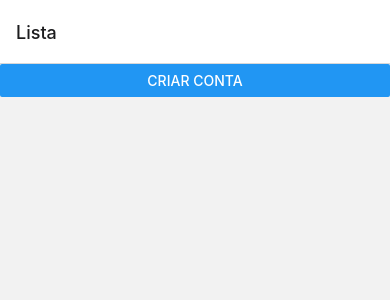
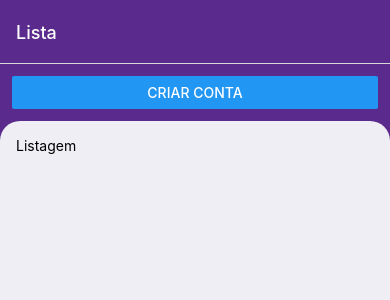
Before and after one commit to mateusbslopes/account-manager-frontend, a React Native app: screen / in a window 390 px wide. Shown: the top 300 px of the page. Built offline with nearby package versions, Linux system fonts and the light colour scheme.

Commit message:
style: implement basic styling of project

```diff
--- a/App.tsx
+++ b/App.tsx
@@ -22,10 +22,10 @@ function App(): React.JSX.Element {
   return (
     <NavigationContainer>
       <Stack.Navigator initialRouteName="Lista">
-        <Stack.Screen name="Lista">
+        <Stack.Screen name="Lista" options={{...screenStyle}}>
           {(props) => <List {...props} accounts={accounts} setAccounts={setAccounts} />}
         </Stack.Screen>
-        <Stack.Screen name="Conta">
+        <Stack.Screen name="Conta" options={{...screenStyle}}>
           {(props) => <Form {...props} accounts={accounts} setAccounts={setAccounts} />}
         </Stack.Screen>
       </Stack.Navigator>
@@ -39,17 +39,30 @@ export const colors = {
   red: "rgb(237,113,130)",
   green: "rgb(132, 196, 107)",
   white: {
-    0: "rbg(255, 255, 255)",
+    0: "rgb(255, 255, 255)",
     10: "rgb(239, 238, 245)"
   },
   spacingStep: 4
 };
 
+export const screenStyle = {
+  headerStyle: {
+    backgroundColor: colors.primary,
+  },
+  headerTintColor: colors.white[0]
+}
+
 export const styles = StyleSheet.create({
   container: {
     backgroundColor: colors.primary,
-    padding: colors.spacingStep,
     flex: 1
+  },
+  card: {
+    padding: colors.spacingStep * 4,
+    flex: 1,
+    backgroundColor: colors.white[10],
+    borderTopLeftRadius: 20,
+    borderTopRightRadius: 20
   }
 });
 export default App;
--- a/src/components/Form.tsx
+++ b/src/components/Form.tsx
@@ -35,7 +35,7 @@ const Form = ({ accounts, setAccounts }: FormProps): JSX.Element => {
         setConfirmMessage("")
 
         if (!inputIsValid(accountCode) && touched) {
-            setError("Invalid input")
+            setError("Codigo Invalido")
             return
         }
 
@@ -143,7 +143,7 @@ const Form = ({ accounts, setAccounts }: FormProps): JSX.Element => {
     }
 
     return (
-        <View style={styles.container}>
+        <View style={styles.card}>
             <>
                 <Text>Codigo da conta</Text>
                 <TextInput onChangeText={setCode} style={{ borderColor: 'black', borderWidth: 3 }} />
--- a/src/components/List.tsx
+++ b/src/components/List.tsx
@@ -1,6 +1,6 @@
 import React from 'react'
-import { Account } from '../../App'
-import { Button, Text } from 'react-native'
+import { Account, colors, styles } from '../../App'
+import { Button, Text, View } from 'react-native'
 
 type ListProps = {
     accounts: Account[]
@@ -17,10 +17,15 @@ const List = ({ accounts, navigation }: ListProps) => {
     }
 
     return (
-        <>
-            <Button title="Criar Conta" onPress={() => {navigation.navigate("Conta")}}/>
-            {accounts.map(mapAccount)}
-        </>
+        <View style={styles.container}>
+            <View style={{ margin: colors.spacingStep * 3 }}>
+                <Button title="Criar Conta" onPress={() => { navigation.navigate("Conta") }} />
+            </View>
+            <View style={styles.card}>
+                <Text>Listagem</Text>
+                {accounts.map(mapAccount)}
+            </View>
+        </View>
     )
 }
 
```
